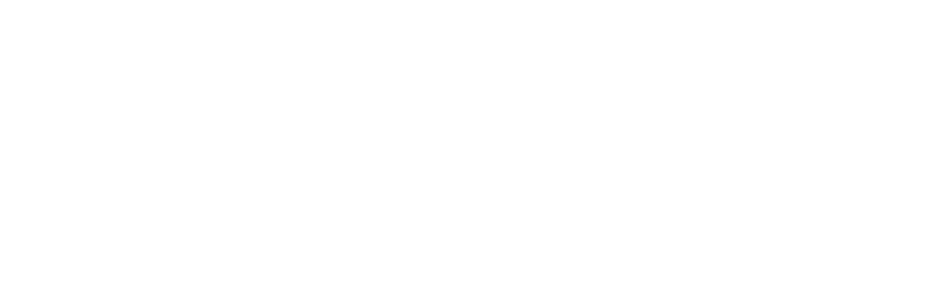
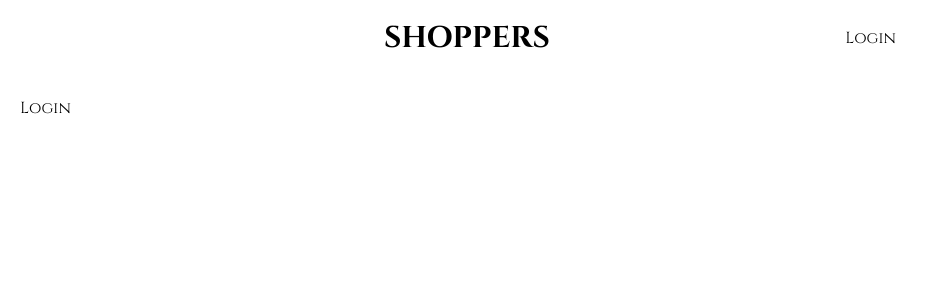
Before and after one commit to milkyascodes/shoppingCart, a React (Vite) app: page /login in a window 1280 px wide. Before the commit this address had no page. Shown: the top 300 px of the page, without its empty margins (0-938 px from the left). Built offline with nearby package versions, Linux system fonts and the light colour scheme.

Commit message:
created authenticaton routes

```diff
--- a/src/App.jsx
+++ b/src/App.jsx
@@ -2,12 +2,17 @@
 import ProductList from "./components/ProductList";
 import Cart from "./components/Cart";
 import Navbar from "./components/Navbar";
+import Login from "./components/Login";
+import Register from "./components/Register";
 
 function App() {
   return (
     <Router>
+      <Navbar />
       <Routes>
-        <Route path="/" element={<ProductList />} />
+        <Route path="/" element={<Register />} />
+        <Route path="/login" element={<Login />} />
+        <Route path="/products" element={<ProductList />} />
         <Route path="/cart" element={<Cart />} />
       </Routes>
     </Router>
--- /dev/null
+++ b/src/components/Login.jsx
@@ -0,0 +1,4 @@
+function Login() {
+  return <div>Login</div>;
+}
+export default Login;
--- a/src/components/Navbar.jsx
+++ b/src/components/Navbar.jsx
@@ -1,12 +1,17 @@
+import { useState } from "react";
 import { useSelector } from "react-redux";
 import { Link } from "react-router-dom";
 
 function Navbar() {
-  const { items: cartItems, tempItems } = useSelector((state) => state.cart);
+  const [isLoginPage, setIsLoginPage] = useState(false);
+  const { items: cartItems } = useSelector((state) => state.cart);
+
+  const isLoggedIn = false;
 
   return (
     <nav className="flex items-center justify-between w-full mx-auto max-w-lg mb-10">
       <h1 className="text-3xl font-bold">SHOPPERS</h1>
+      {isLoggedIn ? (
         <div className="flex items-center gap-5">
           <Link to="/">Home</Link>
 
@@ -22,6 +27,16 @@
             </div>
           </Link>
         </div>
+      ) : (
+        <div>
+          <Link
+            onClick={() => setIsLoginPage((state) => !state)}
+            to={!isLoginPage ? "/login" : "/"}
+          >
+            {isLoginPage ? "Create New Account" : "Login"}
+          </Link>
+        </div>
+      )}
     </nav>
   );
 }
--- /dev/null
+++ b/src/components/Register.jsx
@@ -0,0 +1,4 @@
+function Register() {
+  return <div>Register</div>;
+}
+export default Register;
```
Lines whose indentation alone changed are shown as unchanged.
